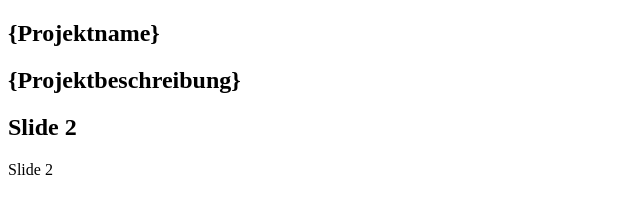
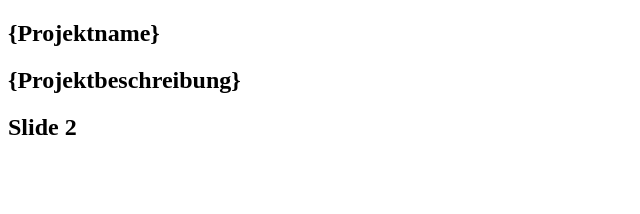
Before and after one commit to cbgdn/haus-inventur, a website built with webpack: page index.html in a window 1280 px wide. Shown: the full height of the page, 0-640 px from the left. Built offline with nearby package versions, Linux system fonts and the light colour scheme; what reveal.js would draw is missing.

Commit message:
Update to reveal.js 3.8.0, remove 3rd slide

```diff
--- a/index.html
+++ b/index.html
@@ -15,7 +15,6 @@
 				<section>
 					<h1>Slide 2</h1>
 				</section>
-				<section>Slide 2</section>
 			</div>
 		</div>
 		<script src="dist/bundle.js"></script>
--- a/package.json
+++ b/package.json
@@ -27,7 +27,7 @@
     "mini-css-extract-plugin": "^0.4.5",
     "npm-run-all": "^4.1.5",
     "prompt": "^1.0.0",
-    "reveal.js": "^3.7.0",
+    "reveal.js": "^3.8.0",
     "url-loader": "^1.1.2",
     "webpack": "^4.28.4",
     "webpack-cli": "^3.2.1"
--- a/src/index.js
+++ b/src/index.js
@@ -1,5 +1,4 @@
 import main from './main';
-import 'reveal.js/lib/js/head.min.js';
 import Reveal from 'reveal.js';
 
 import 'reveal.js/css/reveal.css';
```
Also changed, not shown: 1 other file.
